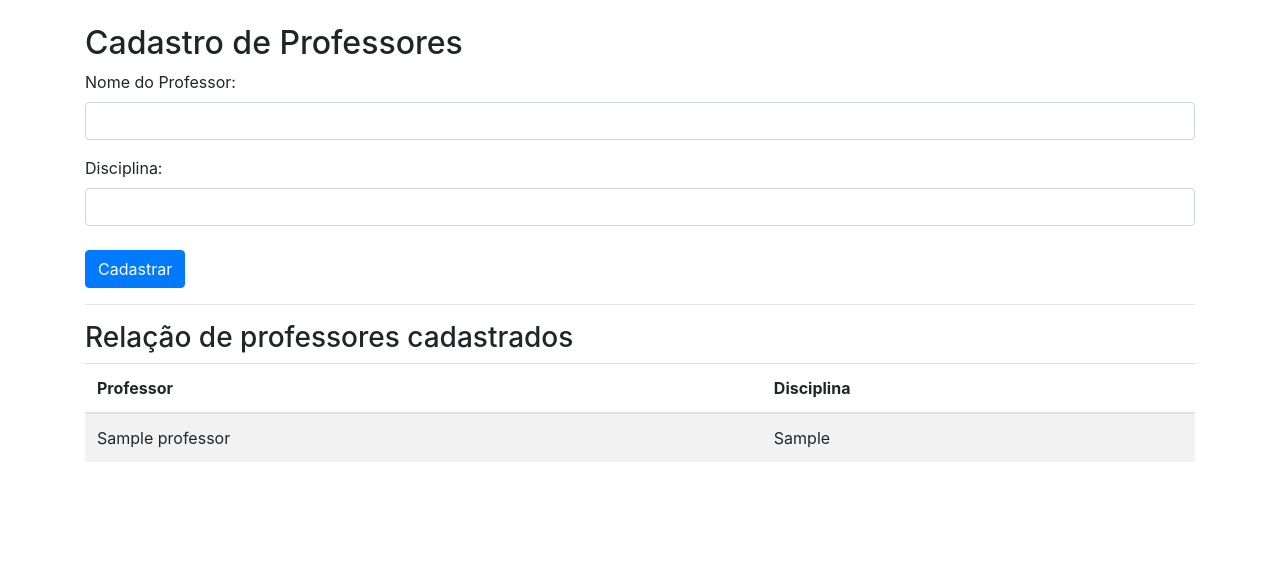
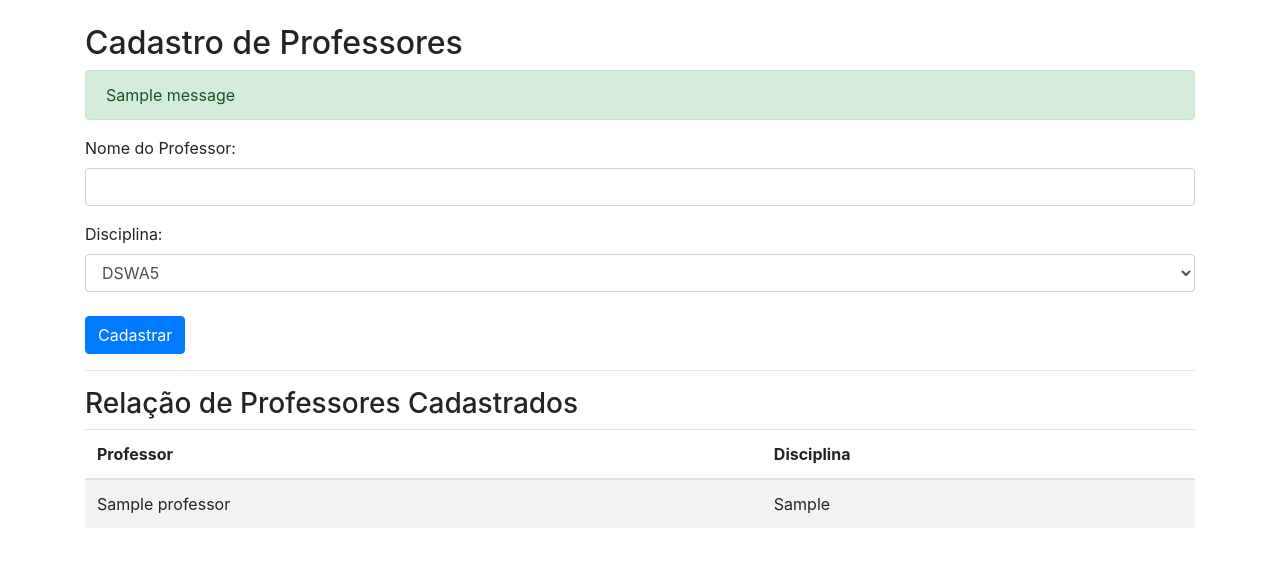
Before and after one commit to Amanda-Maciel/PROVA-DSWS, a Flask app: page /professores in a window 1280 px wide. Shown: the part 56-623 px from the top of the page. Run offline with Flask 3, Linux system fonts and the light colour scheme; tables that the repository leaves empty hold one stand-in row (values such as "Sample post"); one stand-in notice (Sample message) is shown; some libraries are stand-ins or nearby versions.

Commit message:
provafinal

```diff
--- a/app/main/routes.py
+++ b/app/main/routes.py
@@ -1,4 +1,4 @@
-from flask import Blueprint, render_template, request, redirect
+from flask import Blueprint, render_template, request, redirect, flash
 from datetime import datetime
 from app import db
 from app.models import Professor
@@ -17,6 +17,9 @@ def index():
 @main.route('/professores', methods=['GET', 'POST'])
 def professores():
 
+    # Lista de disciplinas disponíveis
+    disciplinas_opcoes = ["DSWA5", "GPSA5", "IHCA5", "SODA5", "PJIA5", "TCOA5"]
+
     if request.method == 'POST':
         nome = request.form['nome']
         disciplina = request.form['disciplina']
@@ -25,10 +28,17 @@ def professores():
         db.session.add(novo_prof)
         db.session.commit()
 
+        # MENSAGEM DE SUCESSO
+        flash("Professor cadastrado com sucesso!", "success")
+
         return redirect('/professores')
 
     lista = Professor.query.all()
-    return render_template('professores.html', lista=lista)
+    return render_template(
+        'professores.html',
+        lista=lista,
+        disciplinas_opcoes=disciplinas_opcoes
+    )
 
 
 @main.route('/disciplinas')
--- a/app/templates/professores.html
+++ b/app/templates/professores.html
@@ -2,6 +2,17 @@
 
 {% block conteudo %}
 <h2>Cadastro de Professores</h2>
+
+<!-- MENSAGEM DE SUCESSO -->
+{% with messages = get_flashed_messages(with_categories=true) %}
+{% if messages %}
+    {% for category, message in messages %}
+        <div class="alert alert-success" role="alert">
+            {{ message }}
+        </div>
+    {% endfor %}
+{% endif %}
+{% endwith %}
 
 <form method="POST">
     <div class="form-group">
@@ -11,7 +22,11 @@
 
     <div class="form-group">
         <label>Disciplina:</label>
-        <input type="text" class="form-control" name="disciplina" required>
+        <select name="disciplina" class="form-control" required>
+            {% for d in disciplinas_opcoes %}
+                <option value="{{ d }}">{{ d }}</option>
+            {% endfor %}
+        </select>
     </div>
 
     <button class="btn btn-primary mt-2">Cadastrar</button>
@@ -19,7 +34,7 @@
 
 <hr>
 
-<h3>Relação de professores cadastrados</h3>
+<h3>Relação de Professores Cadastrados</h3>
 
 <table class="table table-striped">
     <thead>
```
